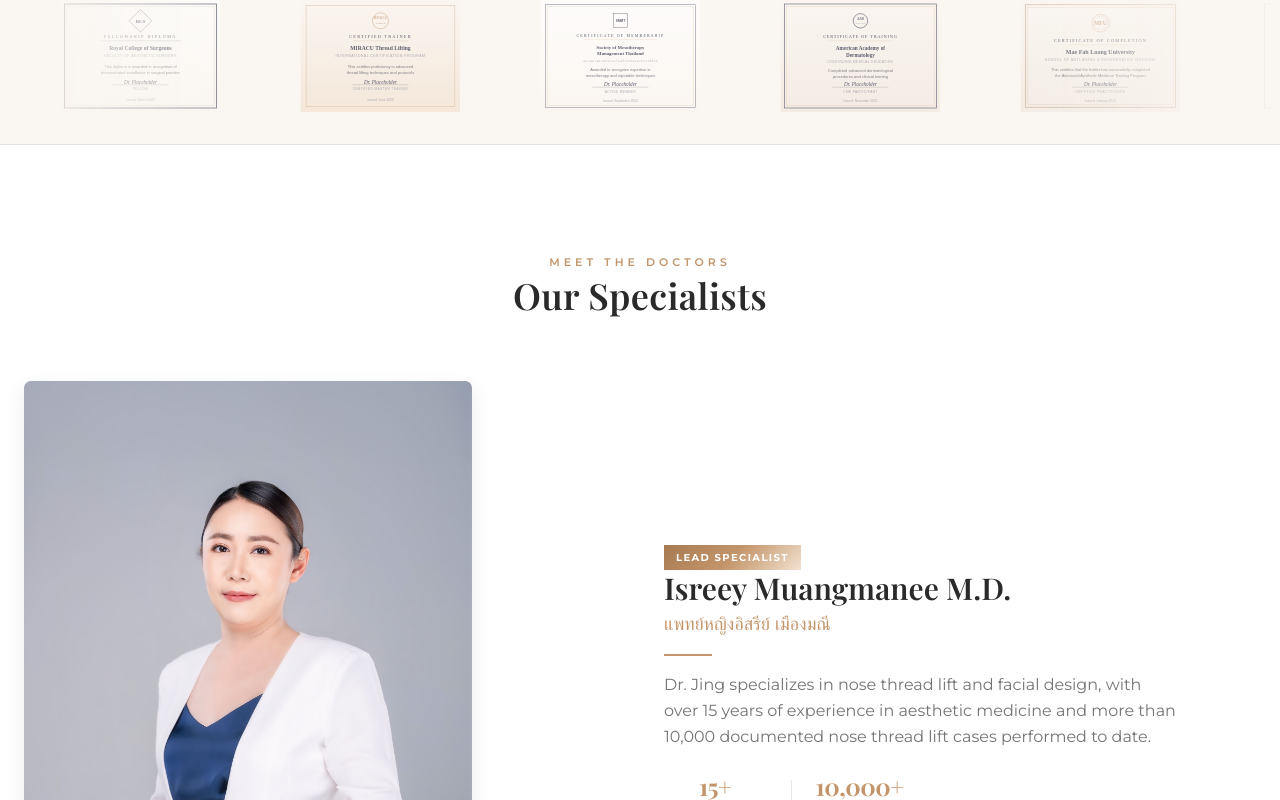
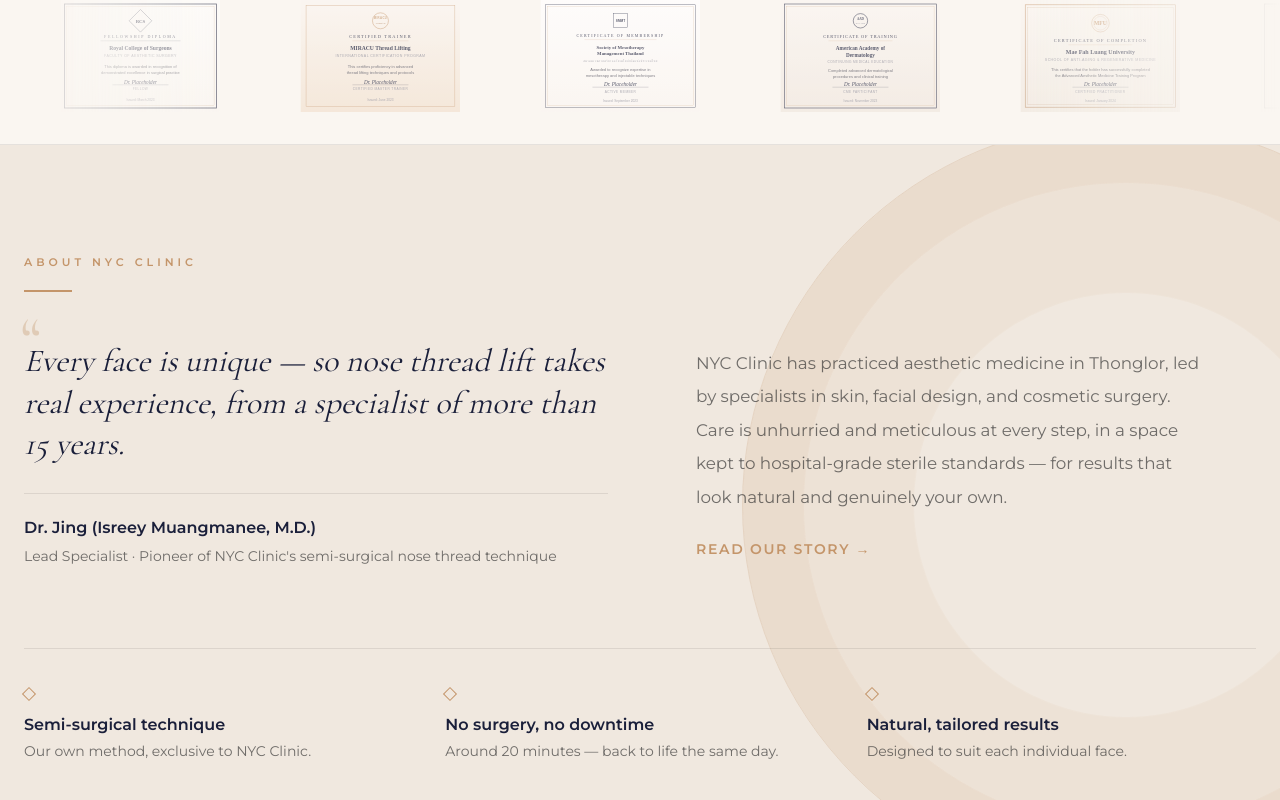
Before and after one commit to papinwit-l/nyc-clinic-revise, a Next.js app: page /en in a window 1280 px wide. Shown: the part 980-1780 px from the top of the page. Built offline with nearby package versions, Linux system fonts and the light colour scheme; a web font is replaced by a local one.

Commit message:
add about section home page

```diff
--- a/src/app/[locale]/page.tsx
+++ b/src/app/[locale]/page.tsx
@@ -9,6 +9,7 @@ import { getActivePromotion } from "@/data/promotions";
 import { getInstagramPosts } from "@/data/instagram";
 import Hero from "@/components/home/Hero";
 import TrustBar from "@/components/home/TrustBar";
+import About from "@/components/home/About";
 import Doctors from "@/components/home/Doctors";
 import Testimonials from "@/components/home/Testimonials";
 import PromotionsBanner from "@/components/home/PromotionsBanner";
@@ -41,6 +42,7 @@ export default async function HomePage({
     <>
       <Hero t={t.home.hero} locale={locale} />
       <TrustBar t={t.home.trust} locale={locale} />
+      <About t={t.home.about} locale={locale} />
       <Doctors t={t.home.doctors} locale={locale} data={doctors} />
       <ServicesOverview
         t={t.home.services}
--- /dev/null
+++ b/src/components/home/About.tsx
@@ -0,0 +1,123 @@
+import Link from "next/link";
+import type { Dictionary } from "@/i18n/get-dictionary";
+
+type Props = {
+  t: Dictionary["home"]["about"];
+  locale: string;
+};
+
+export default function About({ t, locale }: Props) {
+  const isTH = locale === "th";
+  const bodyFont = isTH ? "var(--font-thai-body)" : "var(--font-body)";
+  // Quote uses the brand's quote face: Cormorant italic (EN) / Mitr (TH).
+  const quoteFont = isTH ? "var(--font-thai-serif)" : "var(--font-accent)";
+
+  return (
+    <section className="relative overflow-hidden bg-[var(--color-surface-dim)] py-[var(--section-py)]">
+      {/* Concentric-circle brand motif — large, soft backdrop behind the copy. */}
+      <div
+        aria-hidden
+        className="pointer-events-none absolute z-0 rounded-full right-[-18%] top-1/2 -translate-y-1/2 w-[min(60vw,780px)] aspect-square opacity-70"
+        style={{
+          border: "1px solid var(--color-border-accent)",
+          boxShadow:
+            "inset 0 0 0 60px rgba(196,149,106,0.04), inset 0 0 0 61px rgba(196,149,106,0.10), inset 0 0 0 170px rgba(196,149,106,0.03), inset 0 0 0 171px rgba(196,149,106,0.08)",
+        }}
+      />
+
+      <div className="relative z-10 max-w-[var(--container-max)] mx-auto px-6">
+        <span className="section-label" style={{ fontFamily: bodyFont }}>
+          {t.label}
+        </span>
+        <div className="divider-accent mt-4" />
+
+        {/* Two even columns, vertically centred so neither side is top-heavy */}
+        <div className="grid gap-x-10 lg:gap-x-16 gap-y-10 lg:grid-cols-2 items-center mt-10 sm:mt-12">
+          {/* Quote — the hero, sized to fill its column */}
+          <figure className="relative">
+            <span
+              aria-hidden
+              className="absolute -top-8 -left-1 text-[4rem] leading-none text-[var(--color-border-accent)] select-none"
+              style={{ fontFamily: "var(--font-accent)" }}
+            >
+              &ldquo;
+            </span>
+            <blockquote
+              className="relative text-[clamp(1.9rem,3.6vw,2rem)] leading-[1.3] text-[var(--color-primary)]"
+              style={{
+                fontFamily: quoteFont,
+                fontStyle: isTH ? "normal" : "italic",
+              }}
+            >
+              {t.quote}
+            </blockquote>
+
+            <figcaption className="mt-7 pt-5 border-t border-[var(--color-border)]">
+              <p
+                className="font-semibold text-[var(--color-primary)]"
+                style={{
+                  fontFamily: isTH
+                    ? "var(--font-thai-head)"
+                    : "var(--font-body)",
+                }}
+              >
+                {t.quoteName}
+              </p>
+              <p
+                className="text-[var(--color-text-muted)] text-sm leading-relaxed mt-1"
+                style={{ fontFamily: bodyFont }}
+              >
+                {t.quoteRole}
+              </p>
+            </figcaption>
+          </figure>
+
+          {/* Clinic bio — supporting, centred against the quote block */}
+          <div className="lg:pl-6">
+            <p
+              className="text-[var(--color-text-muted)] text-[1.05rem] leading-loose max-w-[46ch]"
+              style={{ fontFamily: bodyFont }}
+            >
+              {t.bio}
+            </p>
+            <Link
+              href={`/${locale}/about`}
+              className="inline-flex items-center gap-2 mt-6 text-sm font-semibold tracking-[0.12em] uppercase text-[var(--color-accent)] hover:text-[var(--color-accent-dark)] transition-colors"
+              style={{ fontFamily: bodyFont }}
+            >
+              {t.cta}
+            </Link>
+          </div>
+        </div>
+
+        {/* Pillars */}
+        <div className="mt-14 sm:mt-20 pt-10 border-t border-[var(--color-border)] grid gap-8 sm:grid-cols-3">
+          {t.pillars.map((p) => (
+            <div key={p.title}>
+              <span
+                aria-hidden
+                className="block w-2.5 h-2.5 border border-[var(--color-accent)] rotate-45 mb-4"
+              />
+              <h3
+                className="text-base font-semibold text-[var(--color-primary)]"
+                style={{
+                  fontFamily: isTH
+                    ? "var(--font-thai-head)"
+                    : "var(--font-body)",
+                }}
+              >
+                {p.title}
+              </h3>
+              <p
+                className="text-[var(--color-text-muted)] text-sm leading-relaxed mt-1.5"
+                style={{ fontFamily: bodyFont }}
+              >
+                {p.desc}
+              </p>
+            </div>
+          ))}
+        </div>
+      </div>
+    </section>
+  );
+}
--- a/src/i18n/dictionaries/en/home.ts
+++ b/src/i18n/dictionaries/en/home.ts
@@ -10,6 +10,32 @@ const home = {
     cases: "Nose Thread Cases",
     specialists: "Specialists",
     certified: "Board-Certified",
+  },
+  about: {
+    label: "About NYC Clinic",
+    // Quote is DRAFT — pending Dr. Jing's approval (it's attributed to her).
+    quote:
+      "Every face is unique — so nose thread lift takes real experience, from a specialist of more than 15 years.",
+    quoteName: "Dr. Jing (Isreey Muangmanee, M.D.)",
+    quoteRole:
+      "Lead Specialist · Pioneer of NYC Clinic's semi-surgical nose thread technique",
+    // Bio paraphrased from the old site's About page — placeholder for marketing.
+    bio: "NYC Clinic has practiced aesthetic medicine in Thonglor, led by specialists in skin, facial design, and cosmetic surgery. Care is unhurried and meticulous at every step, in a space kept to hospital-grade sterile standards — for results that look natural and genuinely your own.",
+    cta: "Read our story →",
+    pillars: [
+      {
+        title: "Semi-surgical technique",
+        desc: "Our own method, exclusive to NYC Clinic.",
+      },
+      {
+        title: "No surgery, no downtime",
+        desc: "Around 20 minutes — back to life the same day.",
+      },
+      {
+        title: "Natural, tailored results",
+        desc: "Designed to suit each individual face.",
+      },
+    ],
   },
   signature: {
     label: "Signature Service",
--- a/src/i18n/dictionaries/th/home.ts
+++ b/src/i18n/dictionaries/th/home.ts
@@ -10,6 +10,32 @@ const home = {
     cases: "เคสร้อยไหมจมูก",
     specialists: "แพทย์ผู้เชี่ยวชาญ",
     certified: "แพทย์เฉพาะทาง",
+  },
+  about: {
+    label: "เกี่ยวกับ NYC Clinic",
+    // Quote is DRAFT — pending Dr. Jing's approval (it's attributed to her).
+    quote:
+      "แต่ละใบหน้ามีเอกลักษณ์ การร้อยไหมจมูกจึงต้องอาศัยประสบการณ์ โดยแพทย์ผู้เชี่ยวชาญมากกว่า 15 ปี",
+    quoteName: "หมอจิ๋ง (พญ. อิสรีย์ เมืองมณี)",
+    quoteRole:
+      "แพทย์ผู้เชี่ยวชาญหลัก · ผู้ริเริ่มเทคนิคร้อยไหมจมูกกึ่งศัลยกรรมของ NYC Clinic",
+    // Bio paraphrased from the old site's About page — placeholder for marketing.
+    bio: "NYC Clinic ดูแลด้านความงามและเวชศาสตร์ความงามย่านทองหล่อ โดยทีมแพทย์ผู้เชี่ยวชาญด้านผิวพรรณ การปรับรูปหน้า และศัลยกรรมความงาม ด้วยความใส่ใจและพิถีพิถันในทุกขั้นตอน ภายใต้มาตรฐานความสะอาดระดับโรงพยาบาล เพื่อผลลัพธ์ที่เป็นธรรมชาติในแบบของคุณ",
+    cta: "อ่านเรื่องราวของเรา →",
+    pillars: [
+      {
+        title: "เทคนิคกึ่งศัลยกรรม",
+        desc: "เทคนิคเฉพาะของ NYC Clinic ที่เดียว",
+      },
+      {
+        title: "ไม่ผ่าตัด ไม่ต้องพักฟื้น",
+        desc: "ใช้เวลาราว 20 นาที กลับไปใช้ชีวิตได้ทันที",
+      },
+      {
+        title: "เป็นธรรมชาติ เฉพาะบุคคล",
+        desc: "ออกแบบให้เข้ากับรูปหน้าของแต่ละคน",
+      },
+    ],
   },
   signature: {
     label: "บริการเด่น",
```
